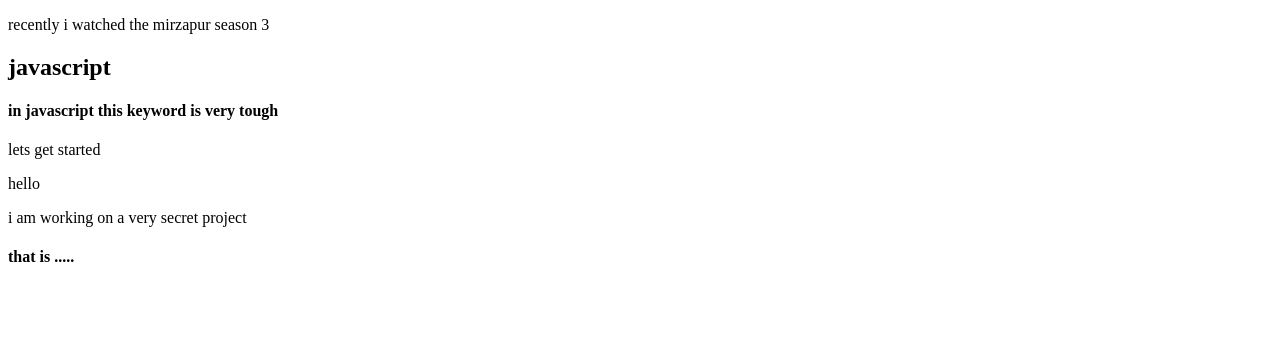
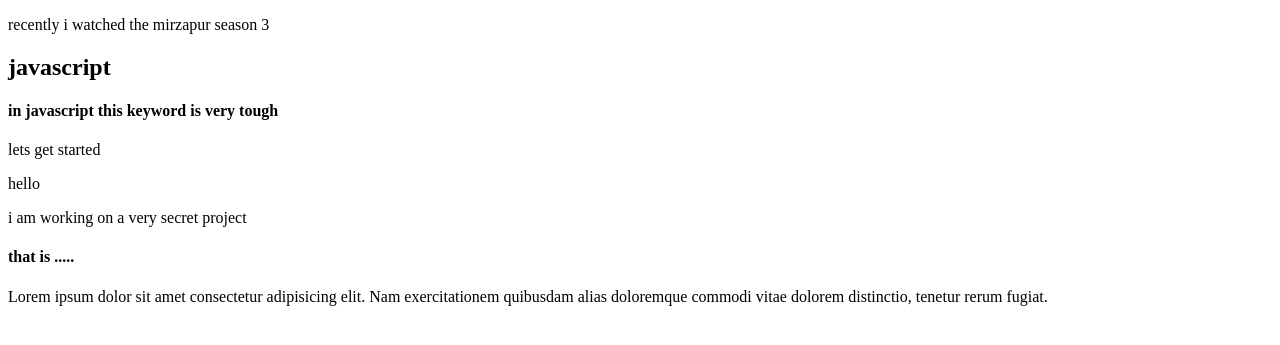
Before and after one commit to rahulprajapati10/firstproject, a plain HTML site: page index.html in a window 1280 px wide. Shown: the part 139-484 px from the top of the page. Drawn offline with Linux system fonts and the light colour scheme.

Commit message:
fourth time changed

```diff
--- a/index.html
+++ b/index.html
@@ -1,14 +1,21 @@
 <!DOCTYPE html>
 <html lang="en">
+
 <head>
     <meta charset="UTF-8">
     <meta name="viewport" content="width=device-width, initial-scale=1.0">
     <title>firstproject</title>
 </head>
+
 <body>
     <p>Lorem ipsum, dolor sit amet consectetur adipisicing elit. Molestiae, fugit.</p>
     <h1> i am learning the git and github </h1>
+
+    <!-- first time changed -->
+
     <h3>this is very easy to use</h3>
+
+    <!-- second time changed -->
 
     <div>
         <p>recently i watched the mirzapur season 3</p>
@@ -18,10 +25,18 @@
         <p>hello</p>
     </div>
 
+    <!-- third time change -->
+
     <div>
         <p>i am working on a very secret project </p>
         <h4>that is .....</h4>
     </div>
 
+    <!-- fourth time changed -->
+
+    <p>Lorem ipsum dolor sit amet consectetur adipisicing elit. Nam exercitationem quibusdam alias doloremque commodi
+        vitae dolorem distinctio, tenetur rerum fugiat.</p>
+
 </body>
+
 </html>
```
